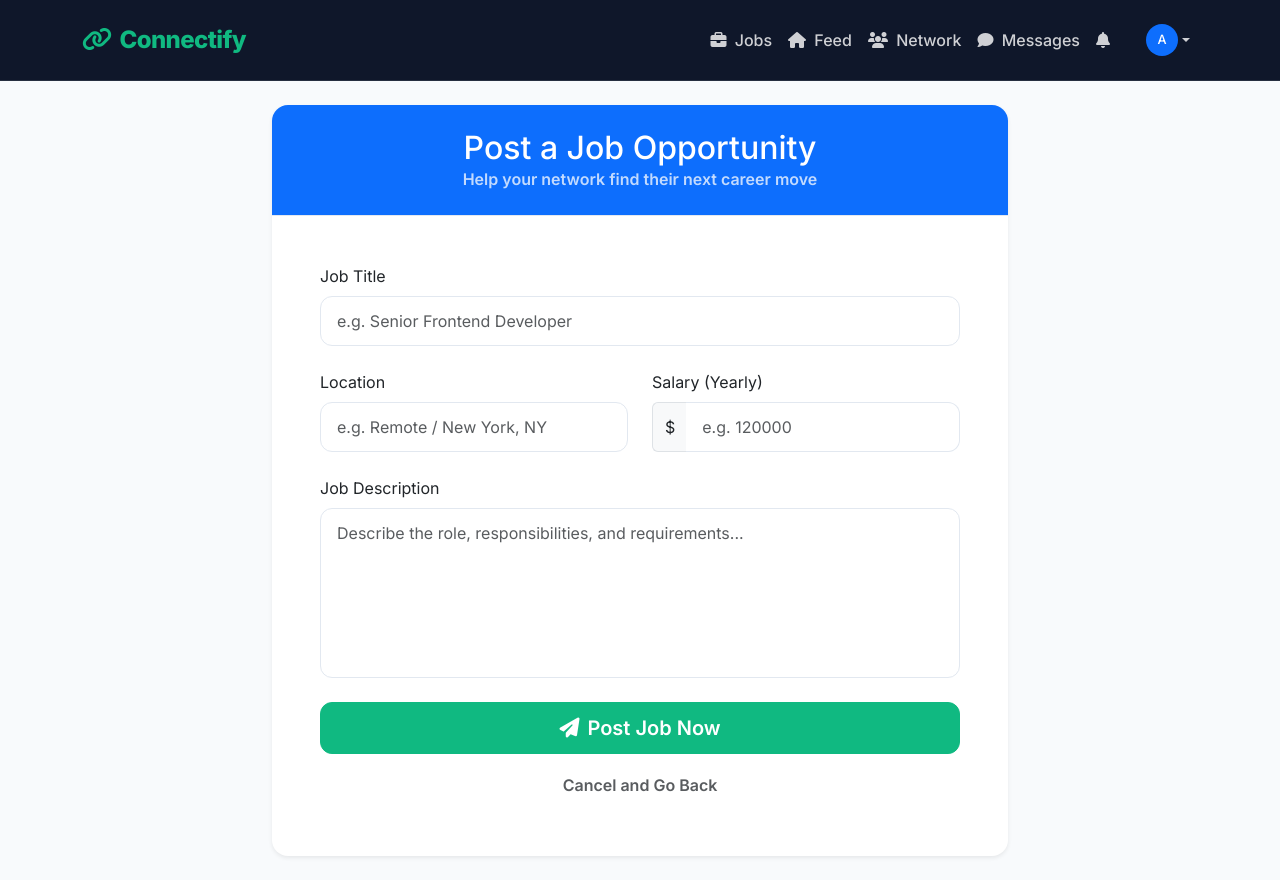
After one commit to amnandan9/Connectify, a Django app: page /create/ in a window 1280 px wide. The commit adds this page. Run offline with Django 5.2, Linux system fonts and the light colour scheme; a user stored in the database is signed in; data comes from the database, SQL or seed files in the repository.

Commit message:
Update gitignore, add job posting feature, and run migrate

```diff
--- a/myproject/jobs/urls.py
+++ b/myproject/jobs/urls.py
@@ -1,7 +1,8 @@
 from django.urls import path
-from .views import job_list, apply_job
+from .views import job_list, apply_job, create_job
 
 urlpatterns = [
     path('', job_list, name='job_list'),
     path('apply/<int:job_id>/', apply_job, name='apply_job'),
+    path('create/', create_job, name='create_job'),
 ]
--- a/myproject/jobs/views.py
+++ b/myproject/jobs/views.py
@@ -44,3 +44,25 @@
         messages.success(request, "Application submitted!")
 
     return redirect('job_list')
+@login_required
+def create_job(request):
+    if request.method == 'POST':
+        title = request.POST.get('title')
+        description = request.POST.get('description')
+        location = request.POST.get('location')
+        salary = request.POST.get('salary')
+
+        if title and description and location and salary:
+            Job.objects.create(
+                user=request.user,
+                title=title,
+                description=description,
+                location=location,
+                salary=salary
+            )
+            messages.success(request, "Job posted successfully!")
+            return redirect('job_list')
+        else:
+            messages.error(request, "Please fill in all fields.")
+
+    return render(request, 'create_job.html')
--- /dev/null
+++ b/myproject/myproject/templates/create_job.html
@@ -0,0 +1,53 @@
+{% extends 'base.html' %}
+
+{% block content %}
+
+<div class="row justify-content-center">
+    <div class="col-lg-8">
+        <div class="card border-0 shadow-sm overflow-hidden">
+            <div class="card-header bg-primary text-white py-4 text-center">
+                <h2 class="fw-800 mb-0">Post a Job Opportunity</h2>
+                <p class="opacity-75 mb-0">Help your network find their next career move</p>
+            </div>
+
+            <div class="card-body p-5">
+                <form method="POST">
+                    {% csrf_token %}
+
+                    <div class="mb-4">
+                        <label class="form-label fw-600">Job Title</label>
+                        <input type="text" name="title" class="form-control" placeholder="e.g. Senior Frontend Developer" required>
+                    </div>
+
+                    <div class="row mb-4">
+                        <div class="col-md-6">
+                            <label class="form-label fw-600">Location</label>
+                            <input type="text" name="location" class="form-control" placeholder="e.g. Remote / New York, NY" required>
+                        </div>
+                        <div class="col-md-6">
+                            <label class="form-label fw-600">Salary (Yearly)</label>
+                            <div class="input-group">
+                                <span class="input-group-text bg-light border-end-0">$</span>
+                                <input type="number" name="salary" class="form-control border-start-0" placeholder="e.g. 120000" required>
+                            </div>
+                        </div>
+                    </div>
+
+                    <div class="mb-4">
+                        <label class="form-label fw-600">Job Description</label>
+                        <textarea name="description" class="form-control" rows="6" placeholder="Describe the role, responsibilities, and requirements..." required style="resize: none;"></textarea>
+                    </div>
+
+                    <div class="d-grid gap-2">
+                        <button type="submit" class="btn btn-primary btn-lg">
+                            <i class="fa-solid fa-paper-plane me-2"></i>Post Job Now
+                        </button>
+                        <a href="{% url 'job_list' %}" class="btn btn-link text-muted text-decoration-none">Cancel and Go Back</a>
+                    </div>
+                </form>
+            </div>
+        </div>
+    </div>
+</div>
+
+{% endblock %}
--- a/myproject/myproject/templates/job_list.html
+++ b/myproject/myproject/templates/job_list.html
@@ -32,6 +32,9 @@
     <div class="col-lg-8">
         <div class="d-flex justify-content-between align-items-center mb-4">
             <h4 class="mb-0 fw-800">{{ jobs.count }} Opportunities Found</h4>
+            <a href="{% url 'create_job' %}" class="btn btn-primary btn-sm">
+                <i class="fa-solid fa-plus me-1"></i> Post a Job
+            </a>
         </div>
 
         {% for job in jobs %}
```
